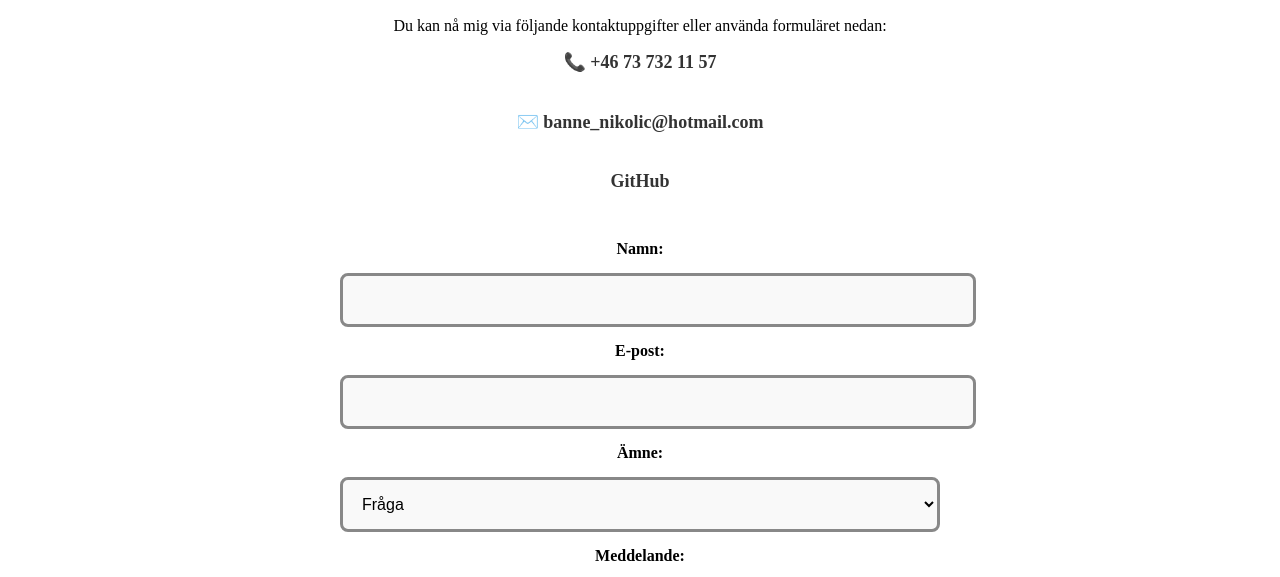
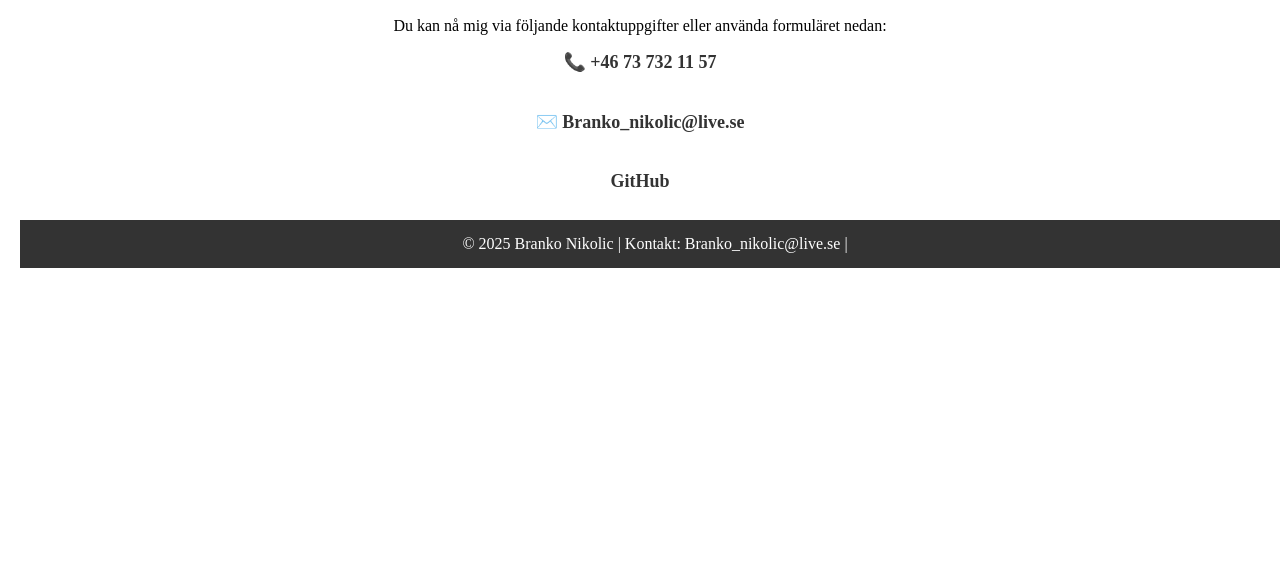
Before and after one commit to Brankoov/Webbsajt, a plain HTML site: page kontakt.html in a window 1280 px wide. Shown: the part 168-745 px from the top of the page. Drawn offline with Linux system fonts and the light colour scheme.

Commit message:
Add: Ändrade mail adress samt tog bort hela kontaktformulär

```diff
--- a/kontakt.html
+++ b/kontakt.html
@@ -27,11 +27,12 @@
           <!-- Kontaktuppgifter -->
           <article class="kontakt-info">
             <a href="tel:+46737321157">📞 +46 73 732 11 57</a><br>
-            <a href="banne_nikolic@hotmail.com">✉️ banne_nikolic@hotmail.com</a><br>
+            <a href="Branko_nikolic@live.se">✉️ Branko_nikolic@live.se</a><br>
             <a href="https://github.com/Brankoov" target="_blank">GitHub</a><br>
           </article>
 
           <!-- Kontaktformulär -->
+          <!--
           <form action="#" method="POST">
             <label for="namn">Namn:</label>
             <input type="text" id="namn" name="namn" required>
@@ -55,9 +56,9 @@
           </form>
         </section>
     </main>
-
+    -->
     <footer>
-        © 2025 Branko Nikolic | Kontakt: banne_nikolic@hotmail.com |
+        © 2025 Branko Nikolic | Kontakt: Branko_nikolic@live.se |
     </footer>
     <script src="/Webbsajt/js/java.js"></script>
 </body>
```
Also changed, not shown: index.html (+1 -1 lines), om-mig.html (+1 -1 lines), teknik.html (+1 -1 lines).
